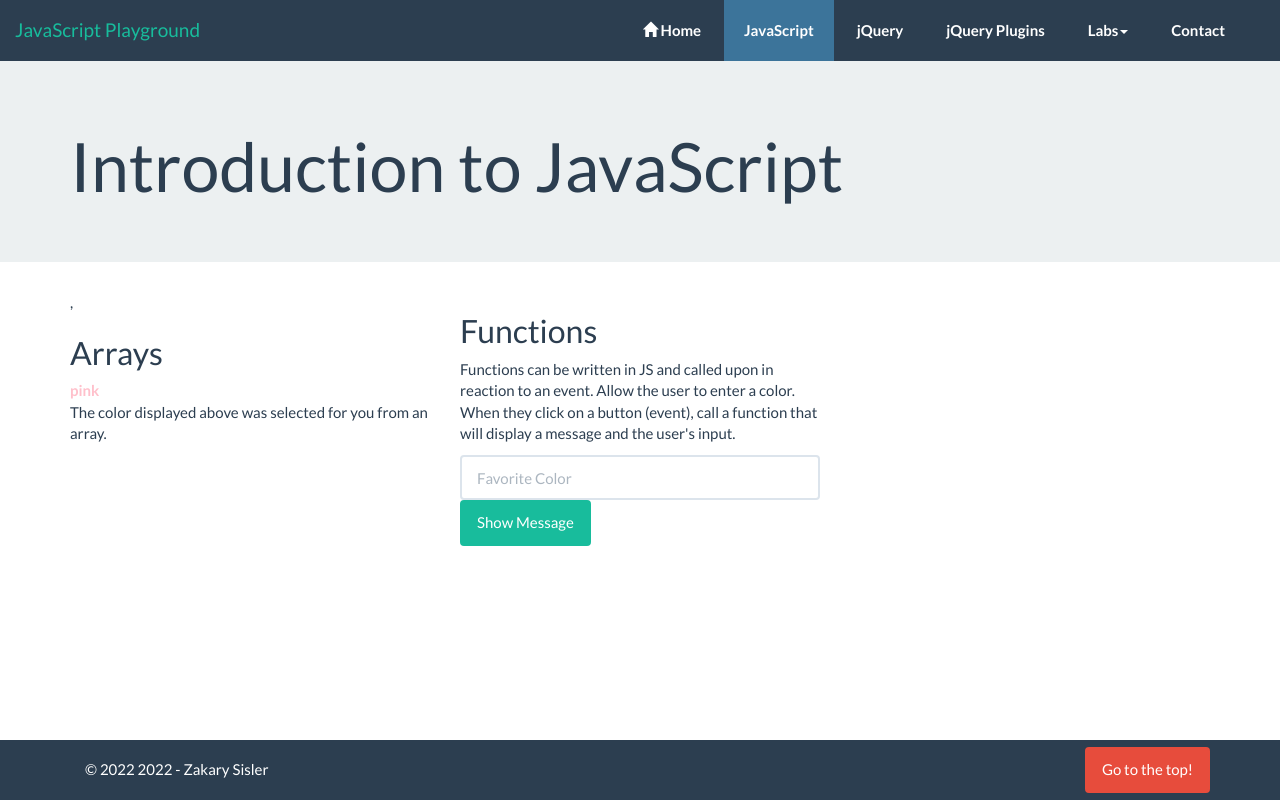
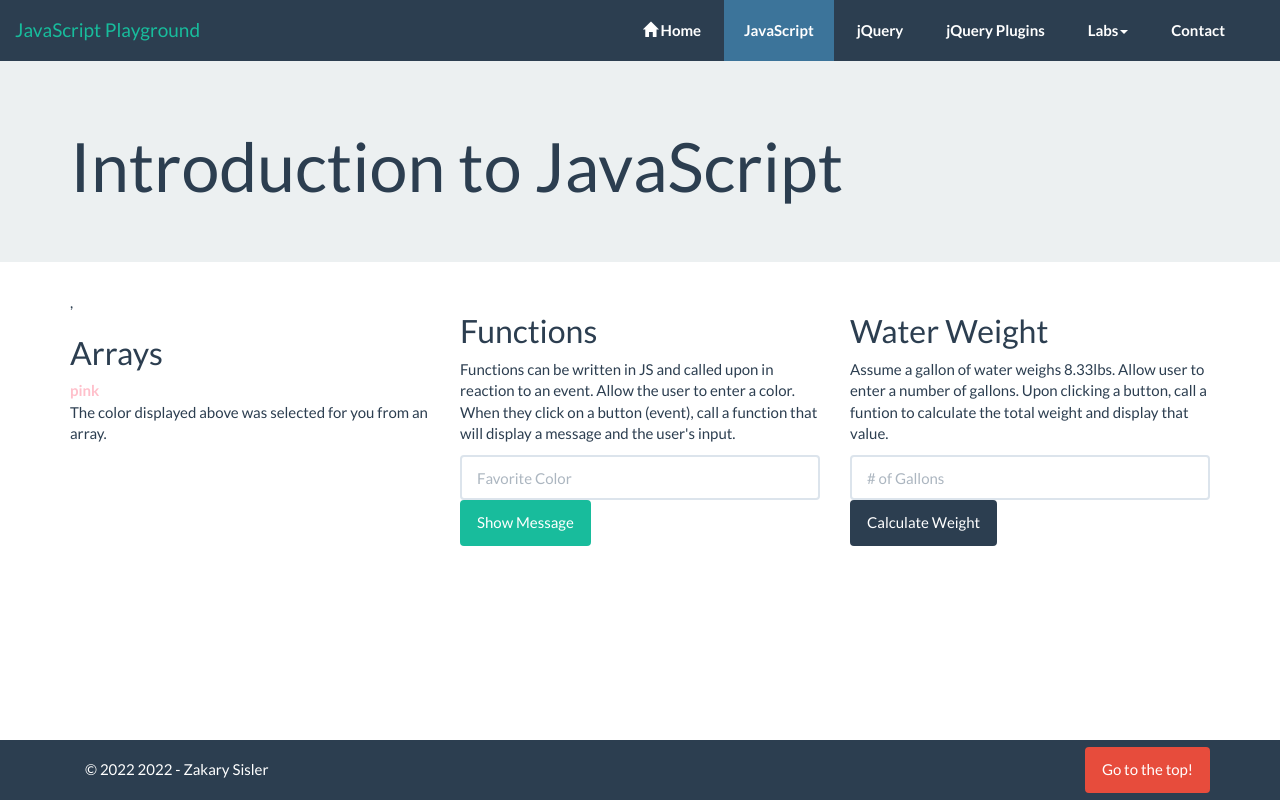
Before and after one commit to ZakSisler/JavaScriptPlayground, a plain HTML site: page JavaScriptPlayground/jsintro.html in a window 1280 px wide. Drawn offline with nearby package versions, Linux system fonts and the light colour scheme.

Commit message:
I made a water weight calculator function and used onclick and eventlistener to accept input by end user

```diff
--- a/JavaScriptPlayground/js/main.js
+++ b/JavaScriptPlayground/js/main.js
@@ -86,3 +86,24 @@ function displayFavoriteColor() {
     //Use JS to add inline styling to the <span>
     colorMessage.style.backgroundColor = userFavoriteColor;
 }
+
+//Create a function that's called when a user submits a number of gallons.
+//Calculate the weight in pounds and output the result.
+
+function calcWaterWeight() {
+    //Access the user input
+    let nbrGallons = document.getElementById('tbNbrGallons').value;//REMEMBER .VALUE!!!
+
+    //Access the output element
+    let weightResult = document.getElementById('weight-result');
+
+    //Display total weight
+    weightResult.textContent = nbrGallons + ' gallons of water weighs ' + (nbrGallons * 8.33).toFixed(2) + 'lbs';
+}
+
+//Event listeners can be used to wire up functions to events, similar to the onclick attribute.
+//Here we have removed the onclick attribute from the button in our html and will use an event listener instead
+let btnCalcWeight = document.getElementById('btnCalcWeight');
+btnCalcWeight.addEventListener('click', calcWaterWeight);//calcWaterWeight doesn't need () here (event listener)
+//When using onclick you must use the parens () at the end of the function name
+//& using event listener, do not use the parens () at the end of the function name
--- a/JavaScriptPlayground/jsintro.html
+++ b/JavaScriptPlayground/jsintro.html
@@ -122,12 +122,35 @@
 
                 <!-- 2. Button to click that will call the function -->
                 <div>
-                    <input type="button" class="btn btn-success" value="Show Message" onclick="displayFavoriteColor"/>
+                    <input type="button" class="btn btn-success" value="Show Message" onclick="displayFavoriteColor()"/>
                 </div>
 
                 <!-- 3. Element to output the result (AKA output element) -->
                 <span id="color-message"></span>
 
+            </article>
+
+            <article class="col-md-4">
+
+                <h2>Water Weight</h2>
+                <p>
+                    Assume a gallon of water  weighs 8.33lbs. Allow user to enter a number of gallons. Upon clicking a button, call a funtion to calculate the total weight and display that value.
+                </p>
+                <!-- user input (textbox)-->
+                <div>
+                    <input type="number" class="form-control"placeholder="# of Gallons" id="tbNbrGallons"/>
+                </div>
+
+                <!-- way to call the function (button) -->
+                <div>
+                    <!--<input type="button" class="btn btn-primary" value="Calculate Weight" onclick="calcWaterWeight()" />-->
+                    <input type="button" class="btn btn-primary" value="Calculate Weight" id="btnCalcWeight" />
+                </div>
+
+                <!-- output element -->
+                <div id="weight-result">
+
+                </div>
 
             </article>
 
```
